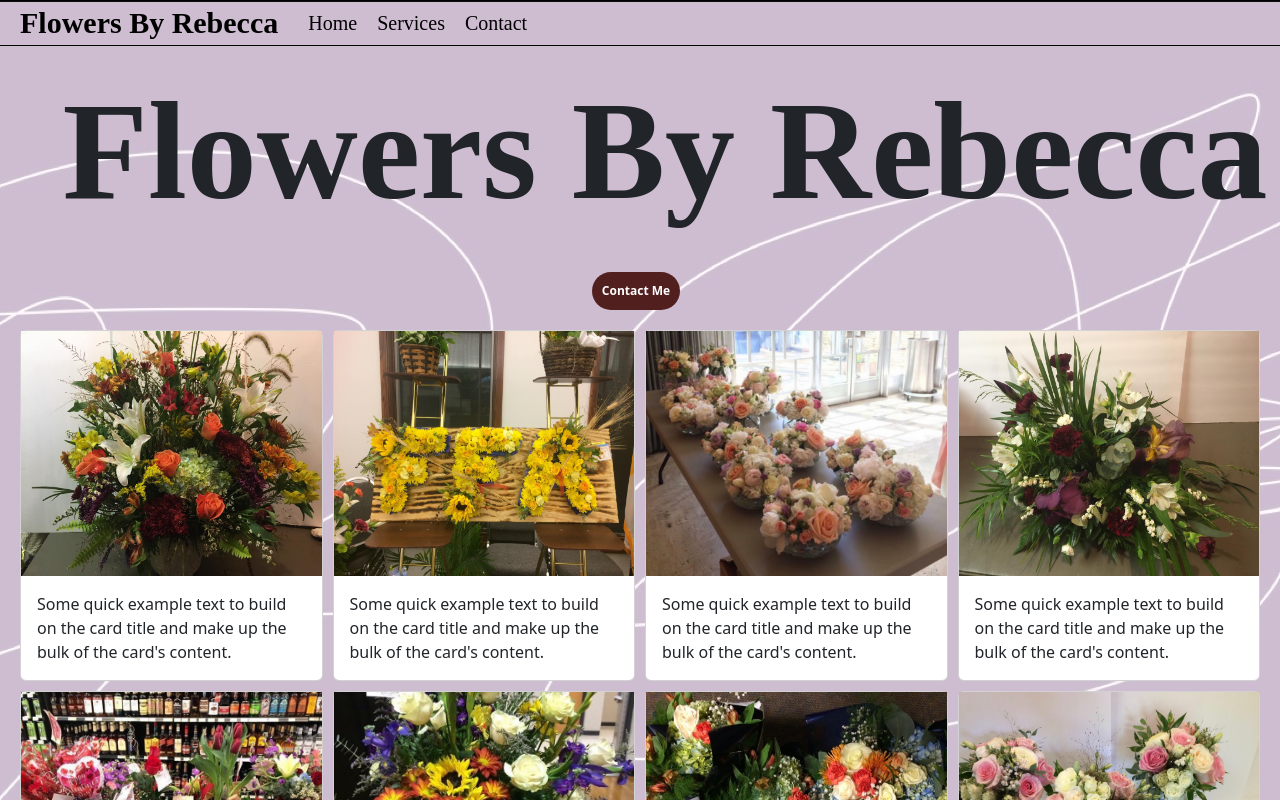
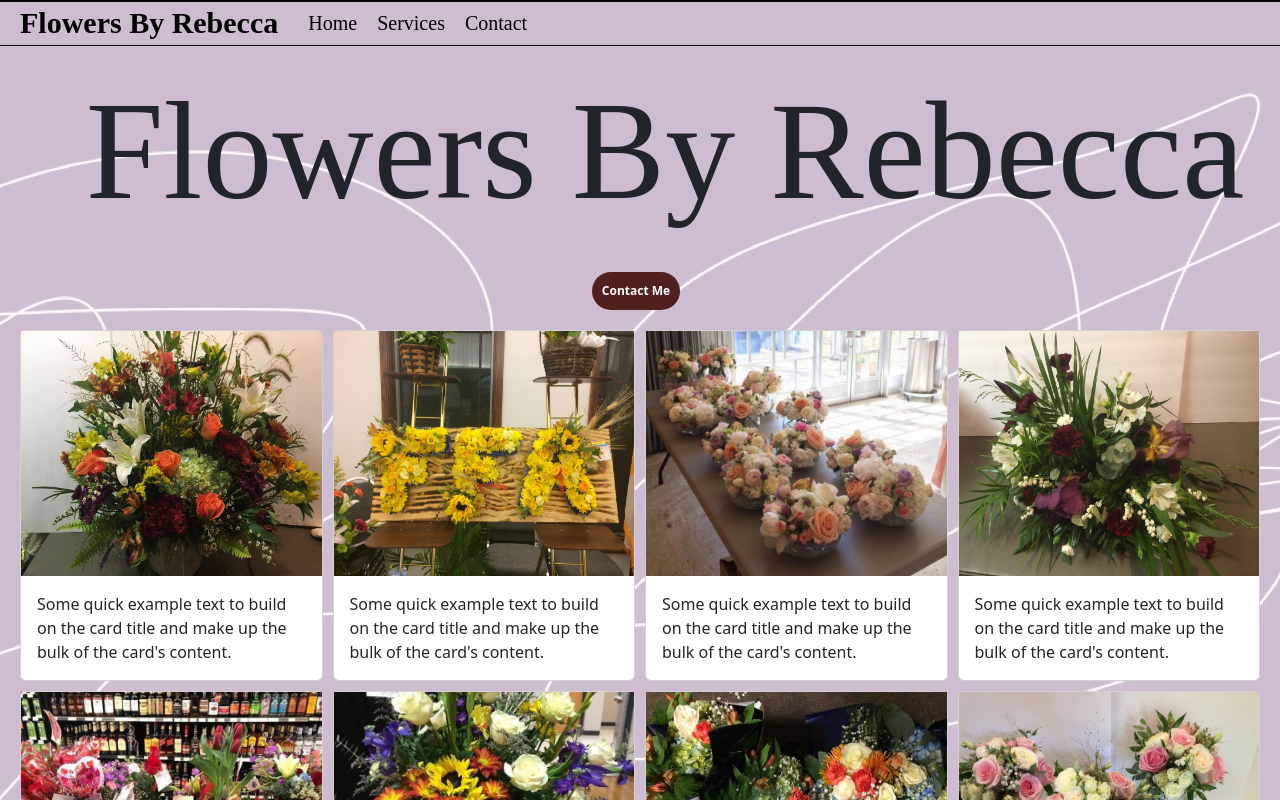
Before and after one commit to AlexOcegueda/FlowersByRebecca, a React (Create React App) app: page / in a window 1280 px wide. Shown: the top 800 px of the page. Built offline with nearby package versions, Linux system fonts and the light colour scheme; a web font is replaced by a local one.

Commit message:
Made banner text thinner

```diff
--- a/src/pages/Home.js
+++ b/src/pages/Home.js
@@ -73,7 +73,6 @@ export const BannerContainer = styled.div`
 `;
 
 export const BannerText = styled.p`
-    font-weight: 700;
     font-size: 140px;
     font-family: 'Simonetta', cursive;
     padding-left: 50px;
```
